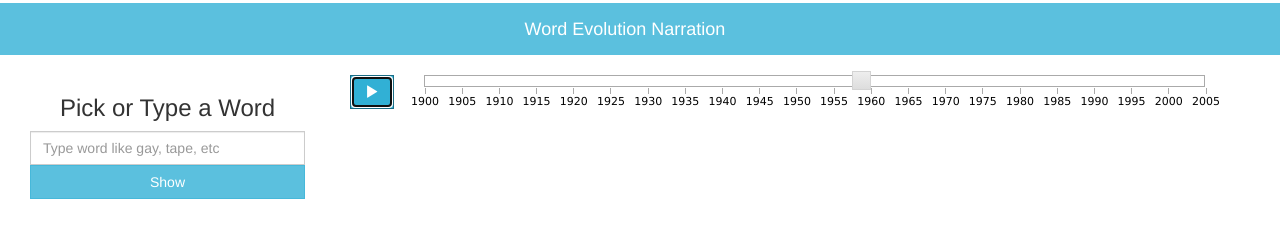
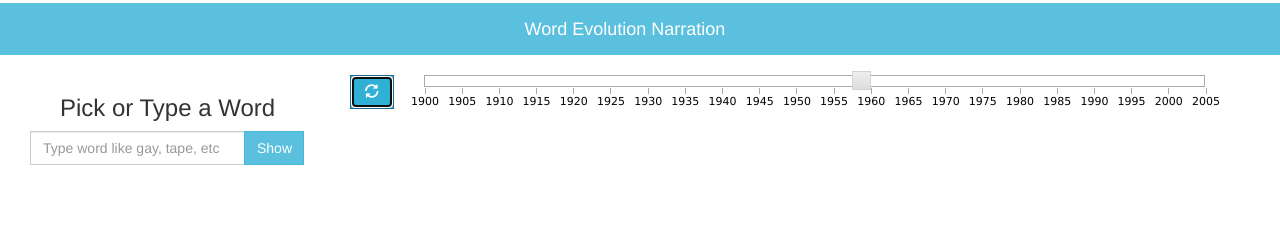
Before and after one commit to arvindram03/word-evo-viz, a plain HTML site: page static/index.html in a window 1280 px wide. Both pictures are taken after a click on the button 371 px from the left and 92 px from the top of the page. Drawn offline with nearby package versions, Linux system fonts and the light colour scheme; files that its build step writes are made by us from their sources; no server answers; files whose address does not match are found by name.

Commit message:
Adding icons'

```diff
--- a/static/index.html
+++ b/static/index.html
@@ -26,13 +26,19 @@
         <div class="row">
         <div class="col-lg-3">
           <h3 class="center-text">Pick or Type a Word</h3>
-          <input type="text" class="form-control" id="word-input" placeholder="Type word like gay, tape, etc" value=""><span><button class="btn btn-info btn-group-justified" type="button" onclick="wordInput();">Show</button></span>
+          <div class="input-group">
+            <input type="text" class="form-control" id="word-input" placeholder="Type word like gay, tape, etc" value="">
+            <span class="input-group-btn">
+              <button class="btn btn-info btn-group-justified" type="button" onclick="wordInput();">Show</button>
+            </span>
+          </div>
+          <br>
         </div>
         <div class="col-lg-9">
           <div class="col-lg-1">
           <span class="form-group">
             <button class="btn btn-info btn-group-justified" type="button" onclick="togglePlay();">
-            <span class="glyphicon glyphicon-play" aria-hidden="true"></button>
+            <span id = "play-button" class="glyphicon glyphicon-play" aria-hidden="true"></button>
           </span>
         </div>
         <div class="col-lg-11">
--- a/static/js/site.js
+++ b/static/js/site.js
@@ -20,6 +20,7 @@ function fetchTextClassData(word) {
               };
       // console.log(xhttp.responseText);
         drawScatter();
+        // togglePlay();
     }
   };
   xhttp.open("GET", "/word?q="+word, true);
@@ -50,8 +51,10 @@ function fetchWords() {
 function togglePlay() {
   if(is_playing) {
     reset();
+    document.getElementById("play-button").className = "glyphicon glyphicon-play";
   } else {
     play();
+    document.getElementById("play-button").className = "glyphicon glyphicon-refresh";
   }
 }
 
```
